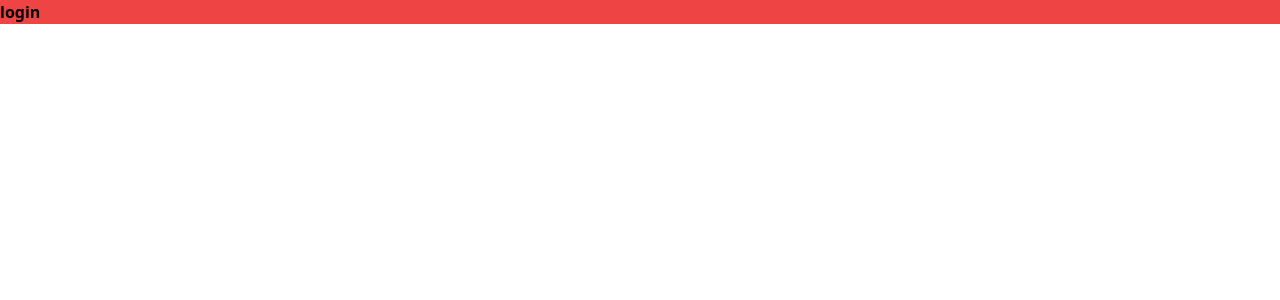
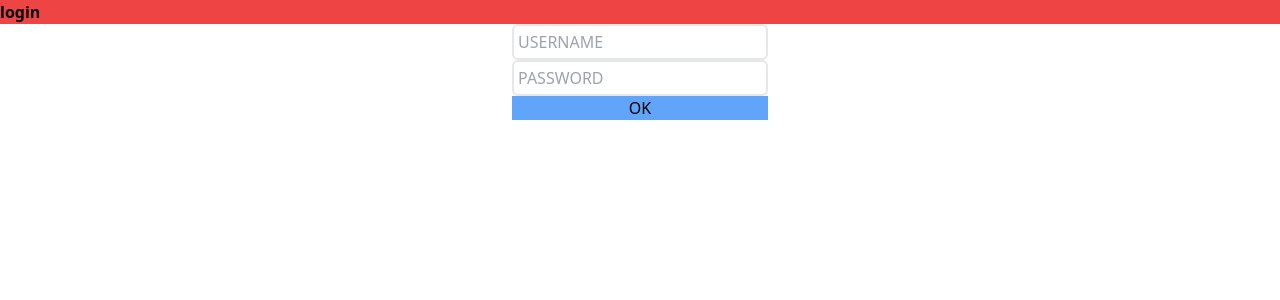
Before and after one commit to coadtan/beta-revenue, a React (Vite) app: page / in a window 1280 px wide. Shown: the top 300 px of the page. Built offline with nearby package versions, Linux system fonts and the light colour scheme.

Commit message:
Modify LoginPage

```diff
--- a/src/pages/LoginPage.tsx
+++ b/src/pages/LoginPage.tsx
@@ -2,6 +2,17 @@ function LoginPage() {
   return (
     <>
       <div className="bg-red-500 font-bold">login</div>
+      <div className="flex">
+        <div className="ml-auto mr-auto flex w-64 flex-col">
+          <input type="text" placeholder="USERNAME" className="rounded-md border-2 p-1" />
+          <input
+            type="password"
+            placeholder="PASSWORD"
+            className="rounded-md border-2 p-1"
+          />
+          <button className=" bg-blue-400">OK</button>
+        </div>
+      </div>
     </>
   )
 }
```
